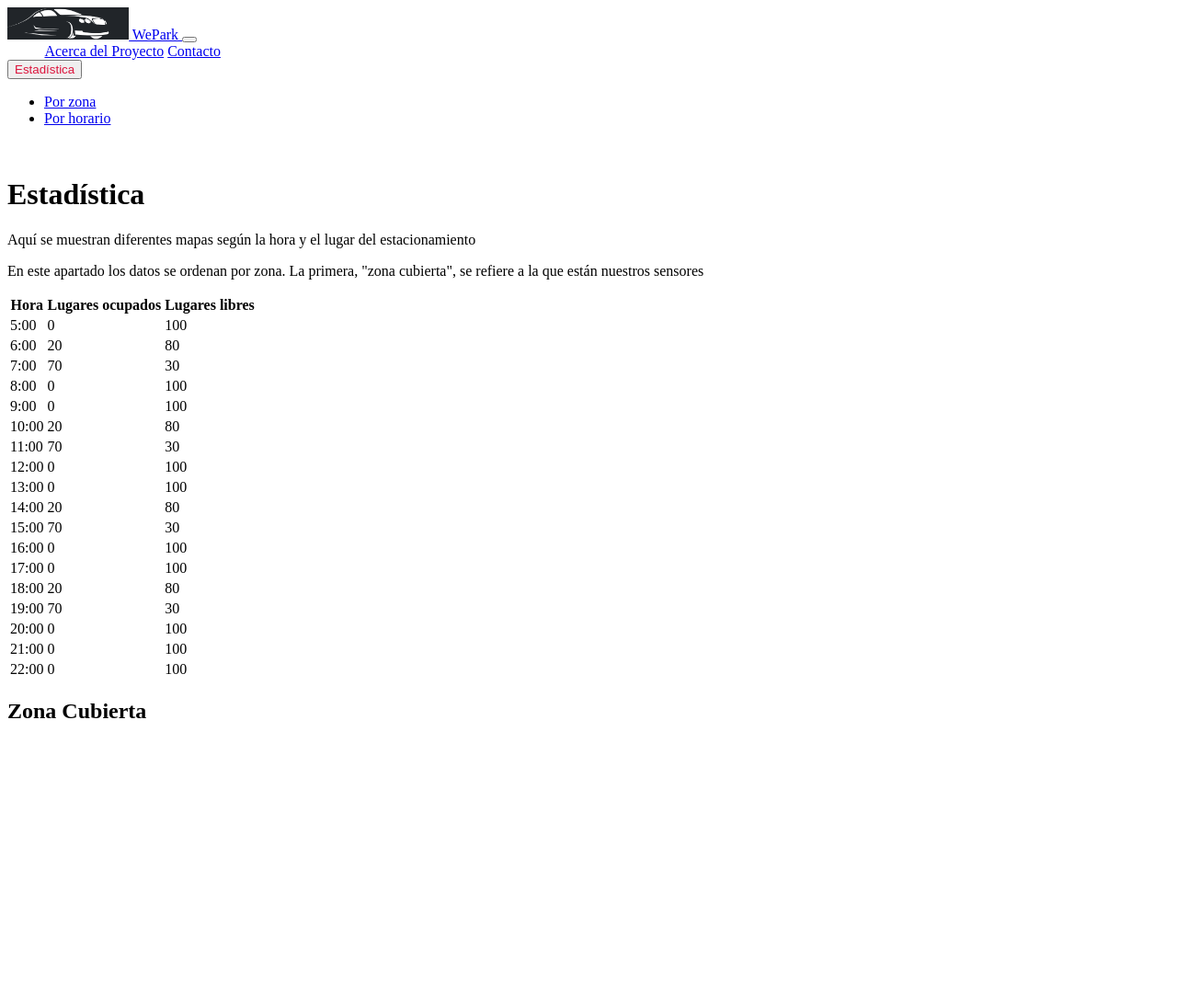
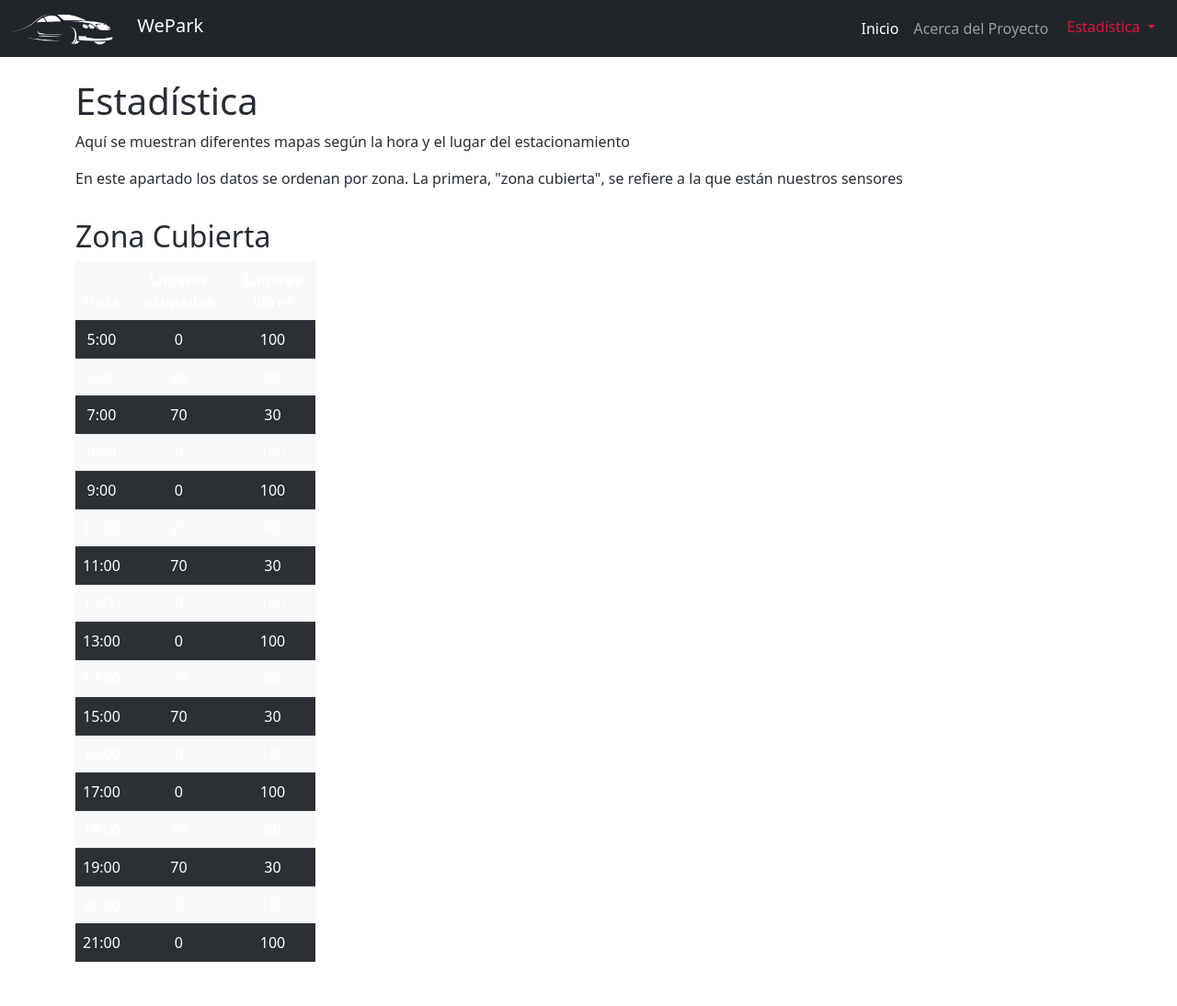
Before and after one commit to OmarMacMa/WePark, a Django app: page /estadistic in a window 1280 px wide. Shown: the whole page at 92% size. Before the commit the page ends 781 px from the top, so only its background shows below. Run offline with Django 4.2, Linux system fonts and the light colour scheme; some libraries are stand-ins or nearby versions.

Commit message:
HTML corrected

```diff
--- a/WePark/JustInTime/templates/JustInTime/Iframe_prueba.html
+++ b/WePark/JustInTime/templates/JustInTime/Iframe_prueba.html
@@ -111,10 +111,7 @@
                         <td class="centrado">0</td>
                         <td class="centrado">100</td>
                     </tr>
-                    <tr>
-                        <td class="centrado">22:00</td>
-                        <td class="centrado">0</td>
-                        <td class="centrado">100</td>
+
                     </tr>
                 </tbody>
             </table>
--- a/WePark/JustInTime/templates/JustInTime/estadistic.html
+++ b/WePark/JustInTime/templates/JustInTime/estadistic.html
@@ -4,33 +4,34 @@
     <meta charset="utf-8">
     <meta name="viewport" content="width=device-width, initial-scale=1">
     <title>WePark - Estadística</title>
-    <link href="css/bootstrap.min_copia.css" rel="stylesheet">
-    <link href="css/nativeStyles.css" rel="stylesheet">
+    {% load static %}
+    <link href="{% static 'JustInTime/bootstrap.min.css' %}" rel="stylesheet">
+    <link href="{% static 'JustInTime/nativeStyles.css' %}" rel="stylesheet">
   </head>
   <body>
     <script src="https://cdn.jsdelivr.net/npm/@popperjs/core@2.11.6/dist/umd/popper.min.js" integrity="sha384-oBqDVmMz9ATKxIep9tiCxS/Z9fNfEXiDAYTujMAeBAsjFuCZSmKbSSUnQlmh/jp3" crossorigin="anonymous"></script>
     <script src="https://cdn.jsdelivr.net/npm/bootstrap@5.2.2/dist/js/bootstrap.min.js" integrity="sha384-IDwe1+LCz02ROU9k972gdyvl+AESN10+x7tBKgc9I5HFtuNz0wWnPclzo6p9vxnk" crossorigin="anonymous"></script>
     <nav class="navbar navbar-expand-lg navbar-dark bg-dark">
         <div class="container-fluid">
-            <a class="navbar-brand" href="index.html">
-              <img src="icon.png" alt="Logo" height="35" class="d-inline-block align-text-top">
-                WePark
+            <a class="navbar-brand" href="index">
+                <img src={% static "JustInTime/icon.png" %} alt="Logo" height="35" class="d-inline-block align-text-top">
+                    WePark
             </a>
             <button class="navbar-toggler" type="button" data-bs-toggle="collapse" data-bs-target="#navbarNavAltMarkup" aria-controls="navbarNavAltMarkup" aria-expanded="false" aria-label="Toggle navigation">
                 <span class="navbar-toggler-icon"></span>
             </button>
             <div class="collapse navbar-collapse" id="navbarNavAltMarkup">
                 <div class="navbar-nav ms-auto">
-                  <a class="nav-link" href="index.html" style="color:#FFFFFF">Inicio</a>
-                  <a class="nav-link" href="datosProyecto.html">Acerca del Proyecto</a>
-                  <a class="nav-link" href="#">Contacto</a>
+                  <a class="nav-link" href="index" style="color:#FFFFFF">Inicio</a>
+                  <a class="nav-link" href="datosProyecto">Acerca del Proyecto</a>
+                  {% comment %} <a class="nav-link" href="#">Contacto</a> {% endcomment %}
                   <div class="dropdown">
                     <button  id="boton-nav" class="btn btn-secondary dropdown-toggle" type="button" data-bs-toggle="dropdown" aria-expanded="false" style="color:crimson">
                       Estadística
                     </button>
                     <ul class="dropdown-menu">
-                      <li><a class="dropdown-item" href="estadistic.html">Por zona</a></li>
-                      <li><a class="dropdown-item" href="estadistic.html">Por horario</a></li>
+                      <li><a class="dropdown-item" href="estadistic">Por zona</a></li>
+                      <li><a class="dropdown-item" href="estadistic">Por horario</a></li>
                     </ul>
                   </div>
                 </div>
@@ -47,13 +48,14 @@
   <div class="container my-3">
     <div class="row">
         <div class="col-sm-12 col-md-3 col-lg-3 col-xl-3 py-3 bg-white">
-            <!--h2>Zona Cubierta</h2-->
+            <h2>Zona Cubierta</h2>
             <table class="table table-dark table-striped">
+                {% comment %} Color por cada fila dependiendo de el cupo {% endcomment %}
                 <thead>
                     <tr>
-                        <th class="centrado">Hora</th>
-                        <th class="centrado">Lugares ocupados</th>
-                        <th class="centrado">Lugares libres</th>
+                        <th class="text-center">Hora</th>
+                        <th class="text-center">Lugares ocupados</th>
+                        <th class="text-center">Lugares libres</th>
                     </tr>
                 </thead>
                 <tbody>
@@ -142,17 +144,12 @@
                         <td class="centrado">0</td>
                         <td class="centrado">100</td>
                     </tr>
-                    <tr>
-                        <td class="centrado">22:00</td>
-                        <td class="centrado">0</td>
-                        <td class="centrado">100</td>
-                    </tr>
                 </tbody>
             </table>
         </div>
         <div class="col-sm-12 col-md-9 col-lg-9 col-xl-9 py-4 bg-white">
-            <h2>Zona Cubierta</h2>
-            <!--form>
+            <!--h2>Zona Cubierta</h2>
+            <form>
                 <div class="mb-3">
                     <label for="nombre" class="form-label">Lenguaje</label>
                     <input type="text" class="form-control" id="nombre" placeholder="Lenguaje" autofocus />
--- a/WePark/JustInTime/templates/JustInTime/index.html
+++ b/WePark/JustInTime/templates/JustInTime/index.html
@@ -51,9 +51,11 @@
 
           </div>
           <div class="col-sm-12 col-md-3 col-lg-3 col-xl-3 py-3 bg-white">
+            {% include "Iframe_prueba.html" %}
+
             {% comment %} <iframe id="Iframe_prueba" style="height:41em" src="{% url "JustInTime:Iframe_prueba" %}"></iframe> {% endcomment %}
             {% comment %} <iframe id="encoder_iframe" style="height:41em" src="{% url "JustInTime:Iframe_prueba" %}"></iframe> {% endcomment %}
-            <iframe src="{% url "JustInTime:Iframe_prueba" %}" style="height:41em"></iframe>
+            {% comment %} <iframe src="{% url "JustInTime:Iframe_prueba" %}" style="height:41em"></iframe> {% endcomment %}
             {% comment %} <iframe src="{% static "JustInTime/Iframe_prueba.html" %}" style="height:41em"></iframe> {% endcomment %}
             {% comment %} <iframe src="./Iframe_prueba.html" style="height:41em"></iframe> {% endcomment %}
           </div>
--- a/WePark/JustInTime/views.py
+++ b/WePark/JustInTime/views.py
@@ -6,6 +6,7 @@
 
 
 def Iframe_prueba(request):
+    # Puede hacerse el ánalisis y lectura de datos aquí
     return render(request, 'JustInTime/Iframe_prueba.html')
 
 
--- a/WePark/WePark/settings.py
+++ b/WePark/WePark/settings.py
@@ -55,7 +55,7 @@
 TEMPLATES = [
     {
         'BACKEND': 'django.template.backends.django.DjangoTemplates',
-        'DIRS': [],
+        'DIRS': ["/home/omarmacma/Clases/IoT/WeParkProject/WePark/JustInTime/templates/JustInTime"],
         'APP_DIRS': True,
         'OPTIONS': {
             'context_processors': [
```
